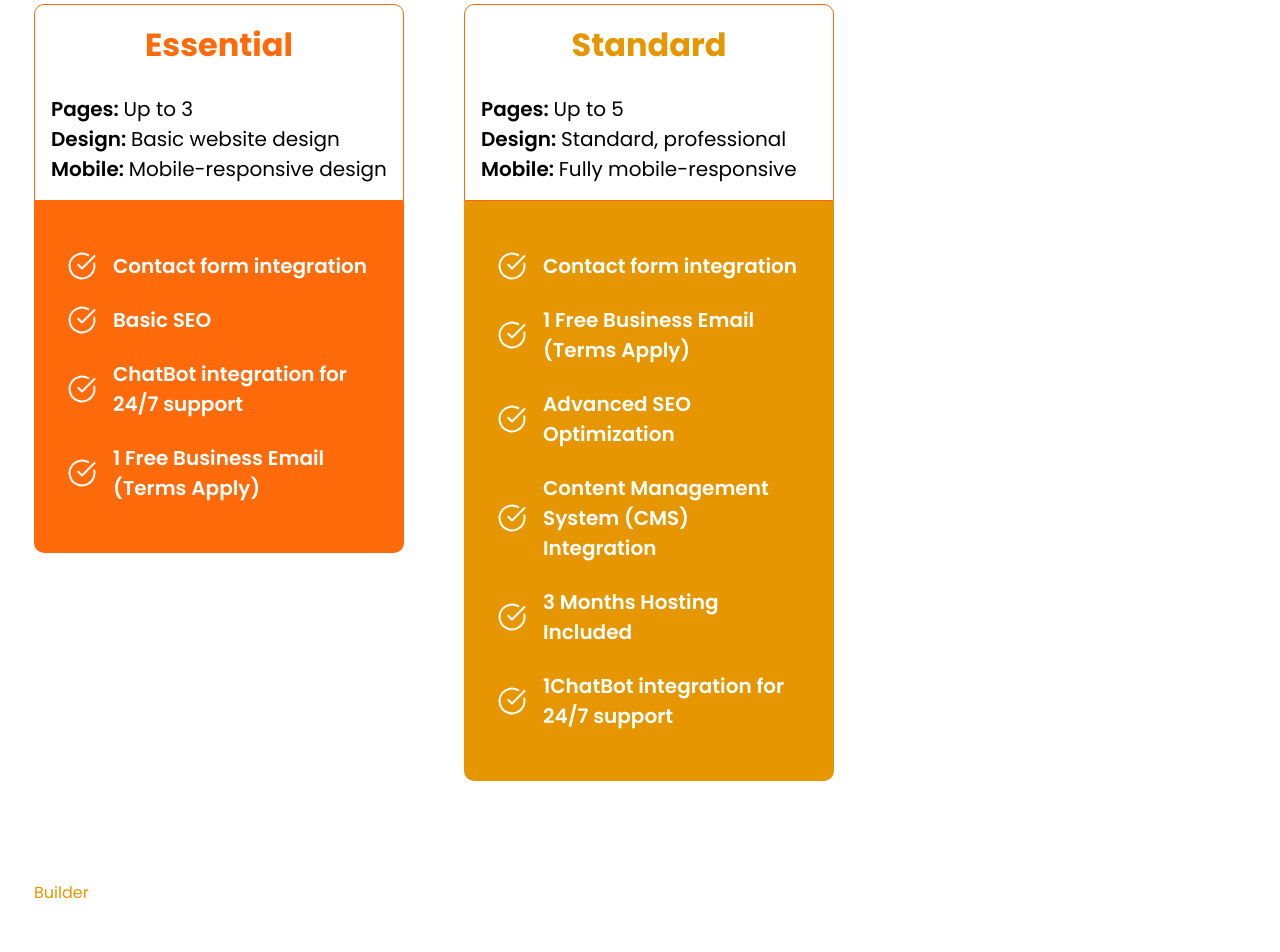
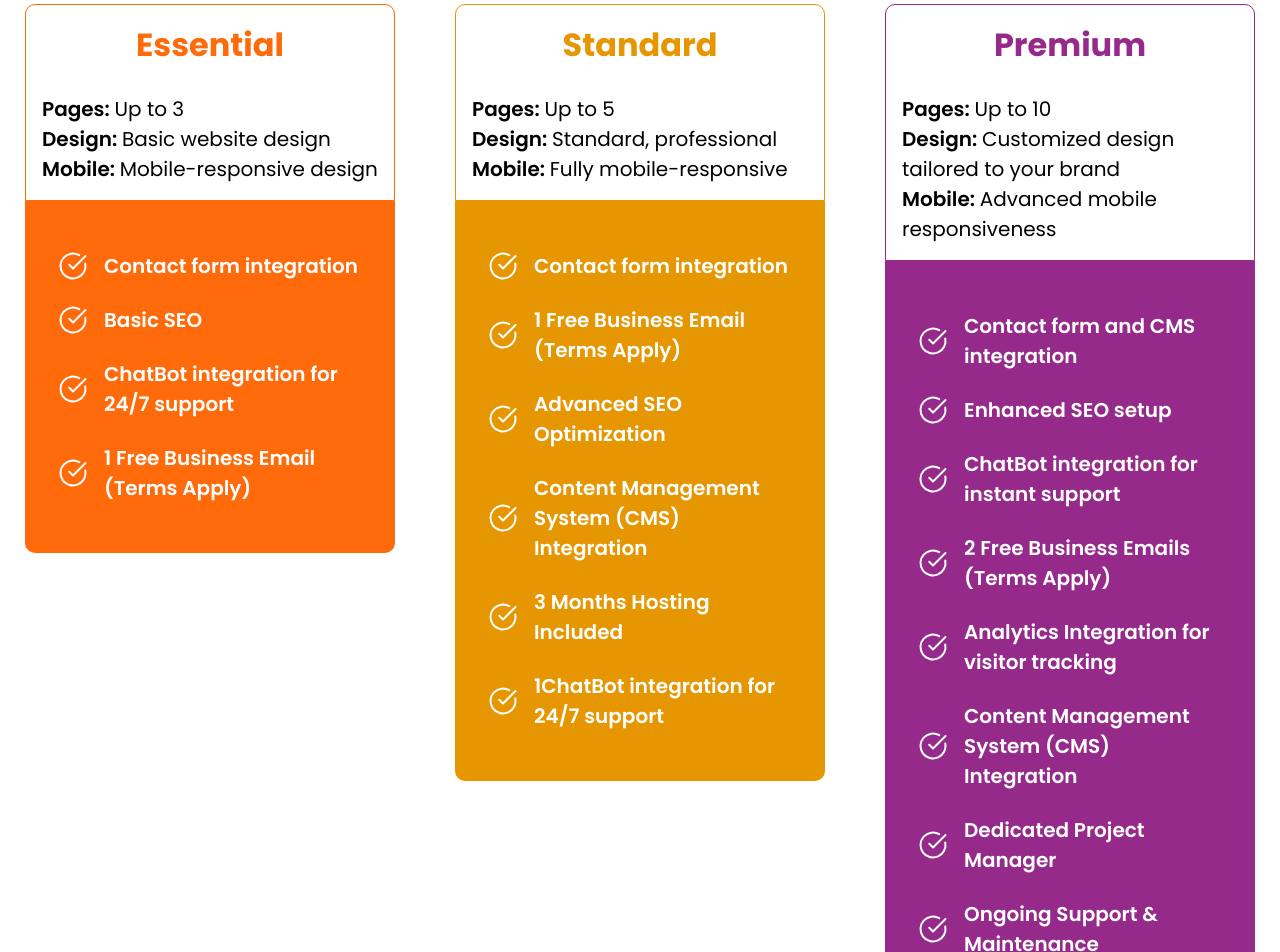
Before and after one commit to gitvanz/Webdev-onboarding-form, a Next.js app: page / in a window 1280 px wide. Shown: the part 280-1232 px from the top of the page. Built offline with nearby package versions, Linux system fonts and the light colour scheme.

Commit message:
third block

```diff
--- a/components/Package.tsx
+++ b/components/Package.tsx
@@ -4,7 +4,7 @@ const Package = () => {
     return <section className="flex flex-col gap-[50px]">
         <h2 className="text-[36px] font-semibold">1. Select Your Package</h2>
 
-        <div className="flex gap-[60px]">
+        <div className="flex flex-wrap gap-[60px]">
         {/* Card Essential*/}
         <div className="max-w-[370px]">
             {/* whitebackground */}
@@ -41,7 +41,7 @@ const Package = () => {
         {/* Card Standard*/}
         <div className="max-w-[370px]">
             {/* whitebackground */}
-            <div className="flex flex-col gap-[25px] border border-primary p-[16px] rounded-tl-[10px] rounded-tr-[10px]">
+            <div className="flex flex-col gap-[25px] border border-secondary p-[16px] rounded-tl-[10px] rounded-tr-[10px]">
                 <h3 className="text-[32px] font-bold text-secondary text-center">Standard</h3>
                 <div>
                 <p className="text-[20px] font-normal"><span className="font-semibold">Pages: </span>Up to 5</p>
@@ -79,7 +79,60 @@ const Package = () => {
 
             </div>
         </div>
+
+        {/* Premium Standard*/}
+        <div className="max-w-[370px]">
+            {/* whitebackground */}
+            <div className="flex flex-col gap-[25px] border border-accent p-[16px] rounded-tl-[10px] rounded-tr-[10px]">
+                <h3 className="text-[32px] font-bold text-accent text-center">Premium</h3>
+                <div>
+                <p className="text-[20px] font-normal"><span className="font-semibold">Pages: </span>Up to 10</p>
+                <p className="text-[20px] font-normal"><span className="font-semibold">Design: </span>Customized design tailored to your brand</p>
+                <p className="text-[20px] font-normal"><span className="font-semibold">Mobile: </span>Advanced mobile responsiveness</p>
+                </div>
+            </div>
+
+            {/* yellow background */}
+            <div className="flex flex-col justify-center items-left bg-accent gap-[24px] py-[50px] px-[33px] rounded-bl-[10px] rounded-br-[10px]">
+                <div className="flex gap-[16px]">
+                    <Image src="/assets/svg/circle.svg" alt="circle" width={30} height={30  }/>
+                    <p className="text-[20px] font-semibold text-white">Contact form and CMS integration</p>
+                </div>
+                <div className="flex gap-[16px]">
+                    <Image src="/assets/svg/circle.svg" alt="circle" width={30} height={30  }/>
+                    <p className="text-[20px] font-semibold text-white">Enhanced SEO setup</p>
+                </div>
+                <div className="flex gap-[16px]">
+                    <Image src="/assets/svg/circle.svg" alt="circle" width={30} height={30  }/>
+                    <p className="text-[20px] font-semibold text-white">ChatBot integration for instant support</p>
+                </div>
+                <div className="flex gap-[16px]">
+                    <Image src="/assets/svg/circle.svg" alt="circle" width={30} height={30  }/>
+                    <p className="text-[20px] font-semibold text-white">2 Free Business Emails (Terms Apply)</p>
+                </div>
+                <div className="flex gap-[16px]">
+                    <Image src="/assets/svg/circle.svg" alt="circle" width={30} height={30  }/>
+                    <p className="text-[20px] font-semibold text-white">Analytics Integration for visitor tracking</p>
+                </div>
+                <div className="flex gap-[16px]">
+                    <Image src="/assets/svg/circle.svg" alt="circle" width={30} height={30  }/>
+                    <p className="text-[20px] font-semibold text-white">Content Management System (CMS) Integration</p>
+                </div>
+                <div className="flex gap-[16px]">
+                    <Image src="/assets/svg/circle.svg" alt="circle" width={30} height={30  }/>
+                    <p className="text-[20px] font-semibold text-white">Dedicated Project Manager</p>
+                </div>
+                <div className="flex gap-[16px]">
+                    <Image src="/assets/svg/circle.svg" alt="circle" width={30} height={30  }/>
+                    <p className="text-[20px] font-semibold text-white">Ongoing Support & Maintenance</p>
+                </div>
+
+            </div>
         </div>
+        </div>
+
+
+
     </section>;
 
 
```
